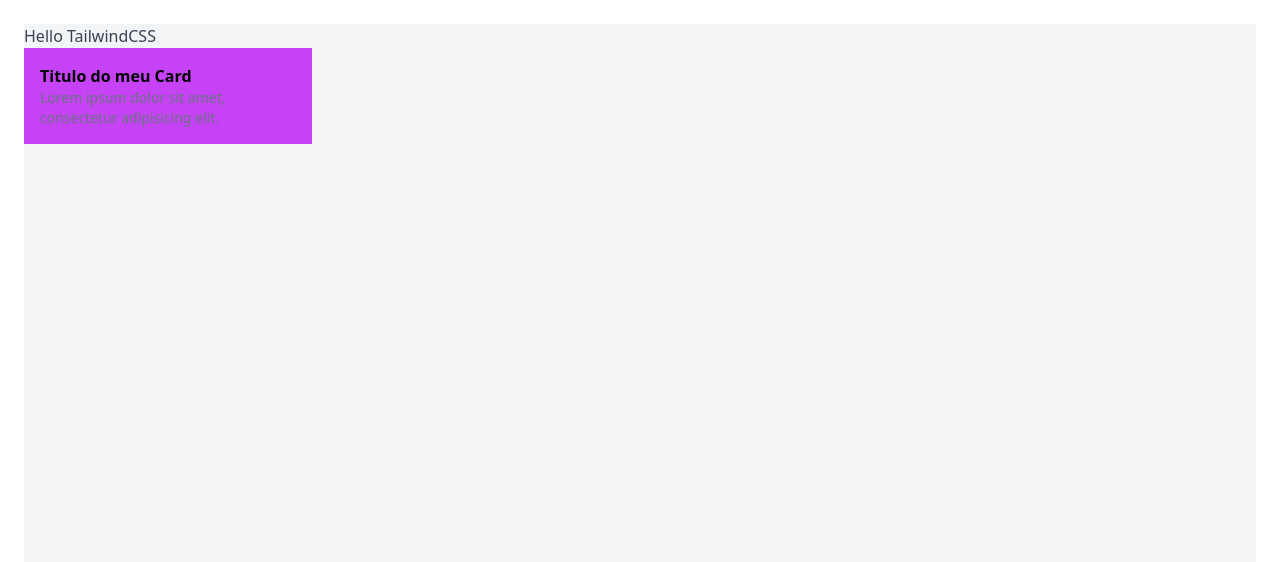
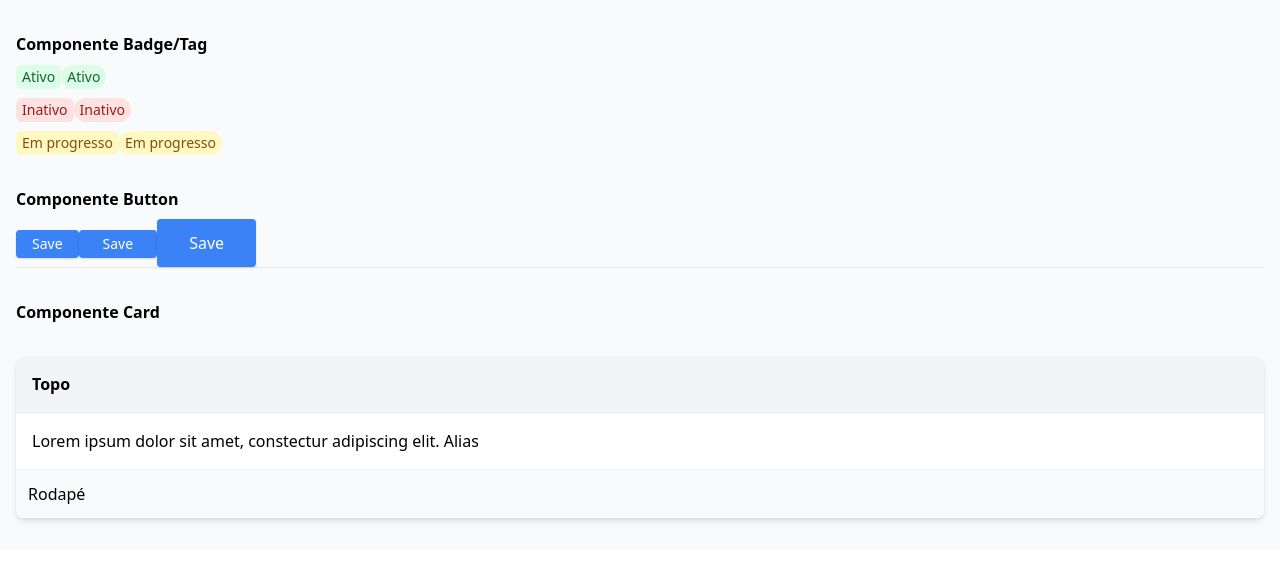
Before and after one commit to joelvitorniino/learning-tailwind, a Next.js app: page / in a window 1280 px wide. Shown: the top 562 px of the page. Built offline with nearby package versions, Linux system fonts and the light colour scheme.

Commit message:
component badge

```diff
--- a/pages/index.tsx
+++ b/pages/index.tsx
@@ -1,15 +1,63 @@
-
 export default function Home() {
   return (
     <>
-      <div className="bg-gray-100 dark:bg-gray-800 m-6 h-screen">
-        <h1 className="text-gray-700 dark:text-gray-300 hover:text-blue-700 hover:underline">
-          Hello TailwindCSS
-        </h1>
+      <div className="bg-gray-50 container mx-auto px-4 py-8 space-y-8">
+      <div>
+        <h6 className="dark:text-gray-50 font-bold mb-2">Componente Badge/Tag</h6>
+        <div className="mb-2">
+          <div className="inline-flex item-center text-sm bg-green-100 px-1.5 py-0.5 rounded-md text-green-800 font-medium">
+            Ativo
+          </div>
+          <div className="inline-flex item-center text-sm bg-green-100 px-1.5 py-0.5 rounded-full text-green-800 font-medium">
+            Ativo
+          </div>
+        </div>
 
-        <div className="group w-72 bg-brand-100 p-4">
-          <h4 className="font-bold group-hover:text-blue-300">Titulo do meu Card</h4>
-          <p className="text-gray-500 group-hover:text-gray-800 text-sm">Lorem ipsum dolor sit amet, consectetur adipisicing elit.</p>
+        <div className="mb-2">
+          <div className="inline-flex item-center text-sm bg-red-100 px-1.5 py-0.5 rounded-md text-red-800 font-medium">
+            Inativo
+          </div>
+          <div className="inline-flex item-center text-sm bg-red-100 px-1.5 py-0.5 rounded-full text-red-800 font-medium">
+            Inativo
+          </div>
+        </div>
+
+        <div className="mb-2">
+          <div className="inline-flex item-center text-sm bg-yellow-100 px-1.5 py-0.5 rounded-md text-yellow-800 font-medium">
+            Em progresso
+          </div>
+          <div className="inline-flex item-center text-sm bg-yellow-100 px-1.5 py-0.5 rounded-full text-yellow-800 font-medium">
+            Em progresso
+          </div>
+        </div>
+      </div>
+      <div>
+          <h6 className="font-bold mb-2">Componente Button</h6>
+          <button className="text-sm bg-blue-500 hover:bg-blue-600 px-4 py-1 rounded text-white shadow">
+            Save
+          </button>
+          <button className="text-sm bg-blue-500 hover:bg-blue-600 px-6 py-1 rounded text-white shadow">
+            Save
+          </button>
+          <button className="text-base bg-blue-500 hover:bg-blue-600 px-8 py-3 rounded text-white shadow">
+            Save
+          </button>
+          <hr />
+      </div>
+        <h6 className="font-bold mb-2">Componente Card</h6>
+
+        <div className="bg-white rounded-lg shadow-md overflow-hidden">
+          <div className="w-full bg-gray-100 p-4 border-b border-gray-200">
+            <h4 className="font-bold">Topo</h4>
+          </div>
+
+          <div className="p-4">
+            Lorem ipsum dolor sit amet, constectur adipiscing elit. Alias
+          </div>
+
+          <div className="w-full dark:text-gray-50 bg-gray-50 p-3 border-t border-gray-100">
+            Rodapé
+          </div>
         </div>
       </div>
     </>
```
